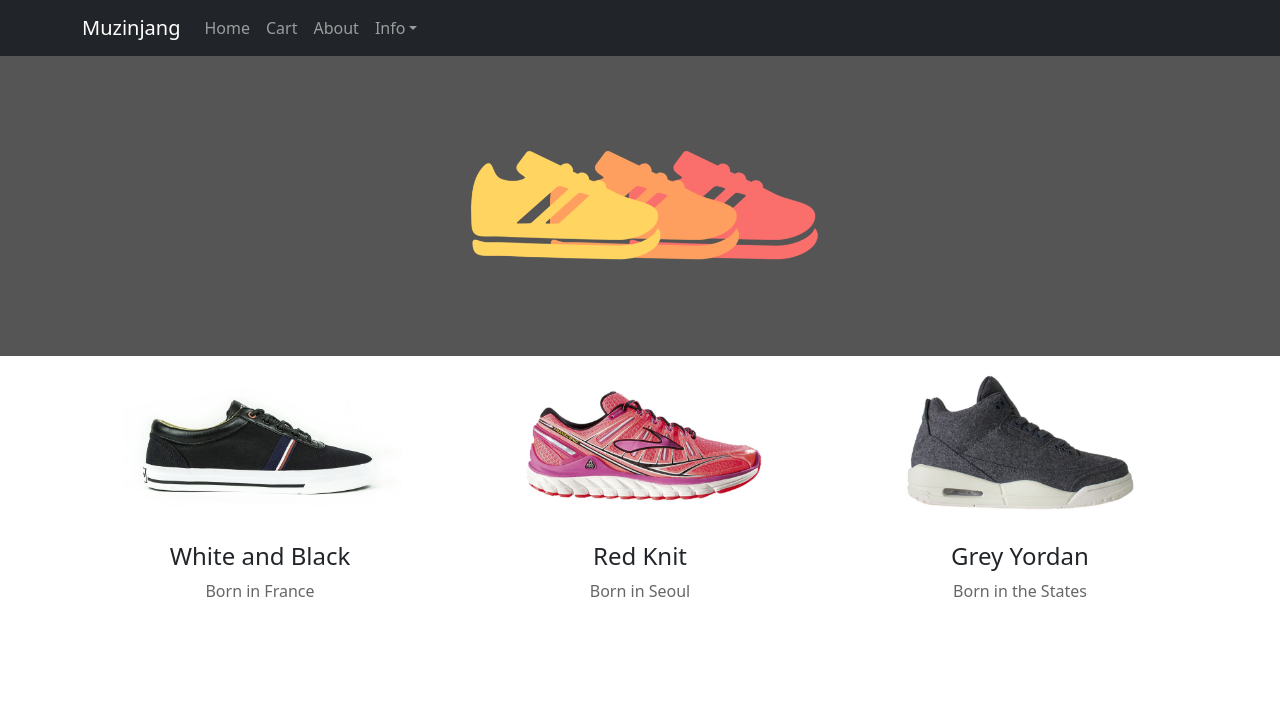
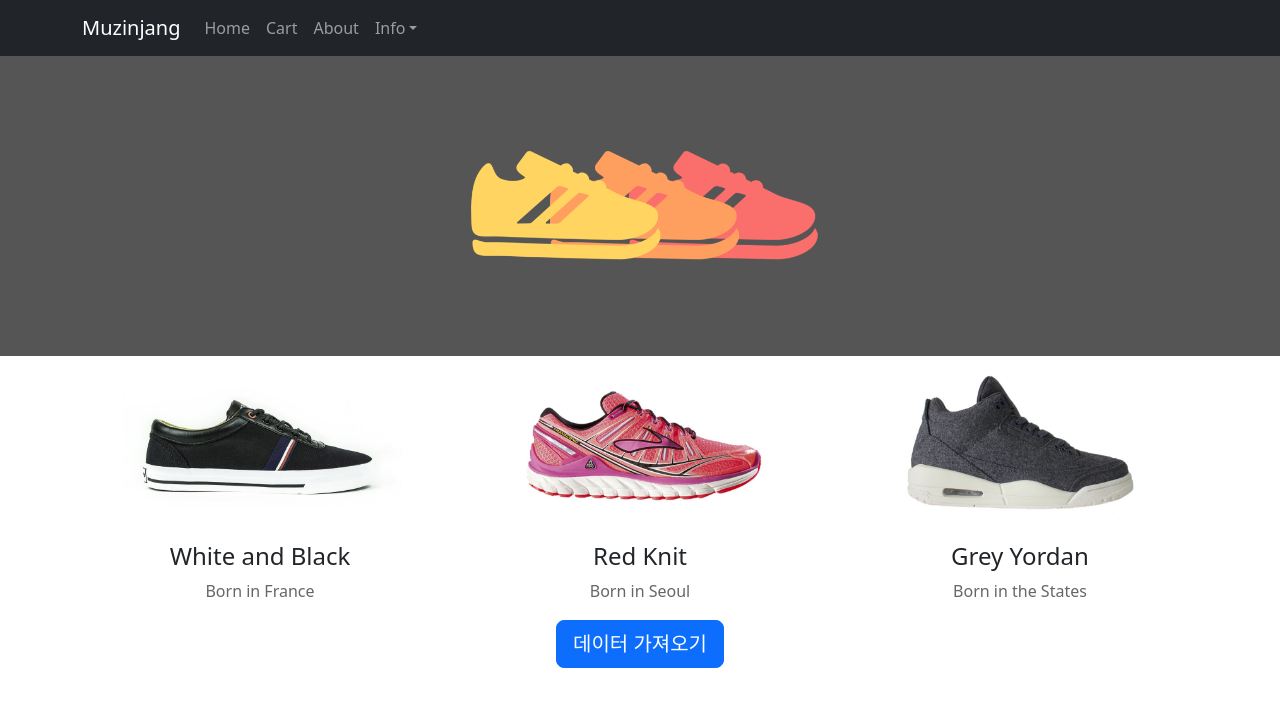
Before and after one commit to zzzmini/shoes-shop, a React (Vite) app: page / in a window 1280 px wide. Shown: the top 706 px of the page. Built offline with nearby package versions, Linux system fonts and the light colour scheme.

Commit message:
axios로 추가 상품 가져오기

```diff
--- a/package.json
+++ b/package.json
@@ -10,11 +10,13 @@
     "preview": "vite preview"
   },
   "dependencies": {
+    "axios": "^1.12.2",
     "bootstrap": "^5.3.8",
     "react": "^19.1.1",
     "react-bootstrap": "^2.10.10",
     "react-dom": "^19.1.1",
-    "react-router-dom": "^7.9.1"
+    "react-router-dom": "^7.9.1",
+    "yarn": "^1.22.22"
   },
   "devDependencies": {
     "@eslint/js": "^9.33.0",
--- a/src/App.jsx
+++ b/src/App.jsx
@@ -26,7 +26,7 @@ function App() {
       {/* Routing 정보를 한꺼번에 모아놓는 장소 */}
       {/* 스프링에서 사용하는 컨트롤러 클래스 */}
       <Routes>
-        <Route path="/" element={<Home product={product}/>} />
+        <Route path="/" element={<Home product={product} setProduct={setProduct}/>} />
         {/* /detail/2 -> PathVariable 설정 법 */}
         <Route path="/detail/:id" element={<Detail product={product}/>} />
         <Route path="/cart" element={<div>장바구니페이지</div>} />
--- a/src/Home/index.jsx
+++ b/src/Home/index.jsx
@@ -1,12 +1,13 @@
-import {Container, Row, Col} from 'react-bootstrap';
+import {Container, Row, Col, Button} from 'react-bootstrap';
 import Product from '../Product';
+import axios from 'axios';
 
-function Home({product}){
+function Home({product, setProduct}){
   return(
     <div>
       {/* 상품진열영역 시작 */}
       <Container>
-        <Row>
+        <Row xs={3}>
           {
             product.map((shoes, _)=>{
               return(
@@ -20,6 +21,36 @@ function Home({product}){
         </Row>
       </Container>
       {/* 상품진열영역 끝 */}
+      <div className='d-flex justify-content-center
+          align-items-center'>
+          <Button variant="primary" size="lg"
+            onClick={async()=>{
+              try{
+                const result1 = await axios('https://zzzmini.github.io/js/react_data_01.json')
+                let temp = [... product, ... result1.data];
+                setProduct(temp);
+              } catch (error){
+                console.log("가져오기 실패", error)
+              }
+
+
+
+              // 데이터를 3개 가져오는 함수
+              // axios
+              //   .get('https://zzzmini.github.io/js/react_data_01.json')
+              //   .then((result)=>{
+              //     let temp = [... product]
+              //     for(let x of result.data){
+              //       temp.push(x)
+              //     }
+              //     setProduct(temp)
+              //   })
+              //   .catch(()=>{
+              //     console.log("가져오기 실패")
+              //   })
+            }}>
+            데이터 가져오기</Button>
+      </div>
     </div>
   )
 }
```
Also changed, not shown: 1 other file (tests, documents, lock files or other folders).
